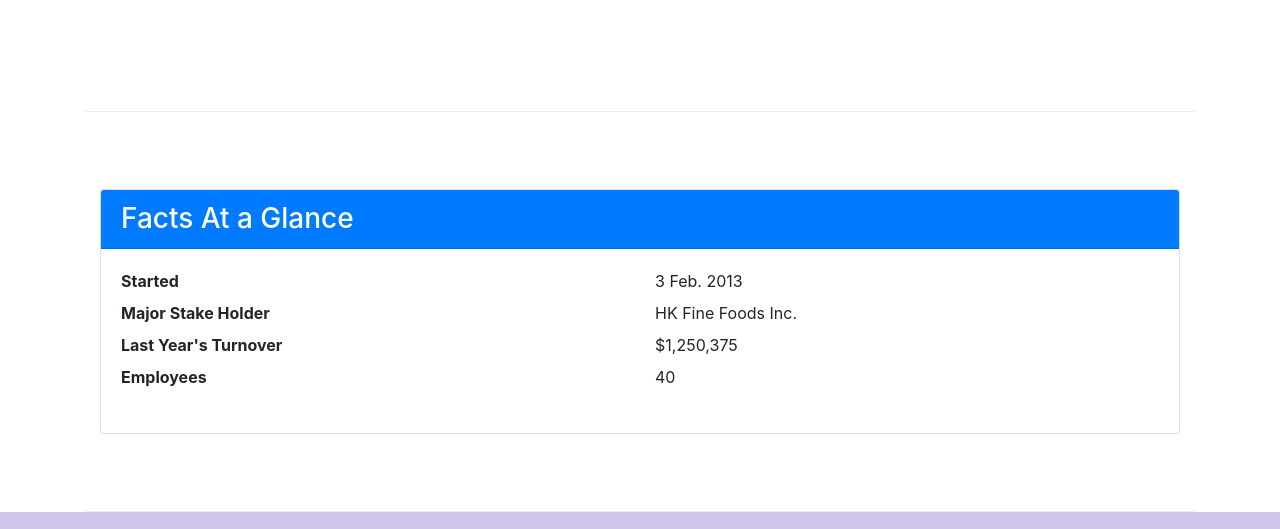
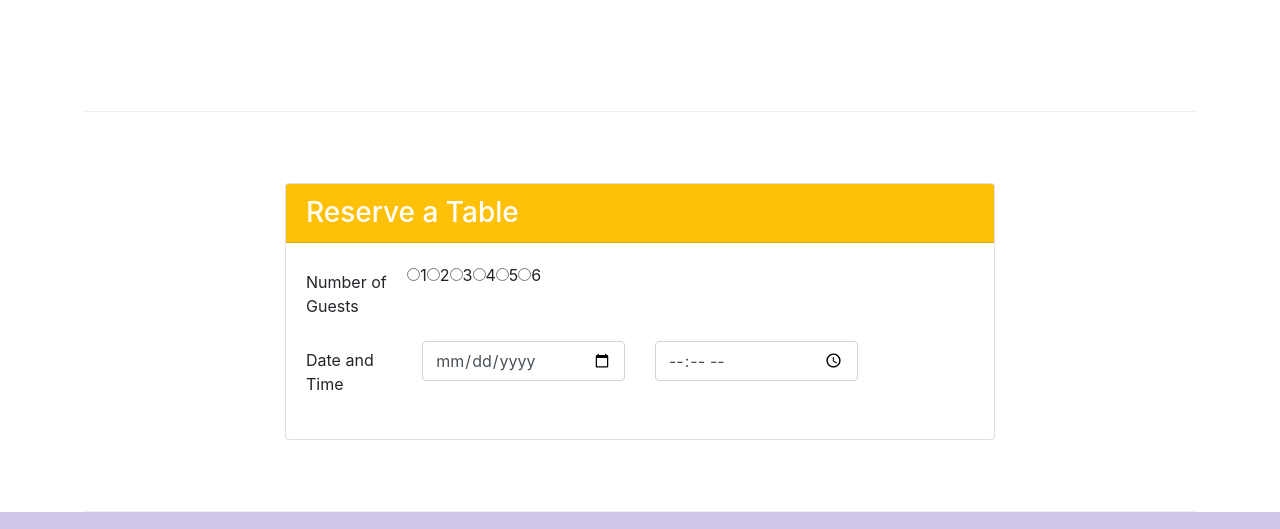
Before and after one commit to khuramzahid/bootstrap4-hkust, a website: page index.html in a window 1280 px wide. Shown: the part 1422-1951 px from the top of the page. Drawn offline with nearby package versions, Linux system fonts and the light colour scheme.

Commit message:
Assignment 2 Partial

```diff
--- a/index.html
+++ b/index.html
@@ -117,20 +117,54 @@
         </div>
 
         <div class="row row-content align-items-center">
-            <div class="col col-sm order-sm-first col-md">
+            <div class="col-12 offset-sm-2 col-sm-8">
                 <div id="reservesection" class="card">
-                    <h3 class="card-header bg-primary text-white">Facts At a Glance</h3>
+                    <h3 class="card-header bg-warning text-white">Reserve a Table</h3>
                     <div class="card-body">
-                        <dl class="row">
-                            <dt class="col-6">Started</dt>
-                            <dd class="col-6">3 Feb. 2013</dd>
-                            <dt class="col-6">Major Stake Holder</dt>
-                            <dd class="col-6">HK Fine Foods Inc.</dd>
-                            <dt class="col-6">Last Year's Turnover</dt>
-                            <dd class="col-6">$1,250,375</dd>
-                            <dt class="col-6">Employees</dt>
-                            <dd class="col-6">40</dd>
-                        </dl>
+                        <form>
+                            <div class="form-group row">
+                                <label for="noOfGuests" class="col-md-2 col-form-label">Number of Guests</label>
+                                <div class="col-xs-2">
+                                    <label class="radio-inline">
+                                        <input type="radio" name="optradio">1
+                                    </label>
+                                </div>
+                                <div class="col-xs-2">
+                                    <label class="radio-inline">
+                                        <input type="radio" name="optradio">2
+                                    </label>
+                                </div>
+                                <div class="col-xs-2">
+                                    <label class="radio-inline">
+                                        <input type="radio" name="optradio">3
+                                    </label>
+                                </div>
+                                <div class="col-xs-2">
+                                    <label class="radio-inline">
+                                        <input type="radio" name="optradio">4
+                                    </label>
+                                </div>
+                                <div class="col-xs-2">
+                                    <label class="radio-inline">
+                                        <input type="radio" name="optradio">5
+                                    </label>
+                                </div>
+                                <div class="col-xs-2">
+                                    <label class="radio-inline">
+                                        <input type="radio" name="optradio">6
+                                    </label>
+                                </div>
+                            </div>
+                            <div class="form-group row">
+                                <label for="telnum" class="col-12 col-md-2 col-form-label">Date and Time</label>
+                                <div class="col-12 col-sm-4">
+                                    <input type="date" class="form-control" id="date" name="date" placeholder="Date">
+                                </div>
+                                <div class="col-12 col-sm-4">
+                                    <input type="time" class="form-control" id="time" name="time" placeholder="Time">
+                                </div>
+                            </div>
+                        </form>
                     </div>
                 </div>
             </div>
```
